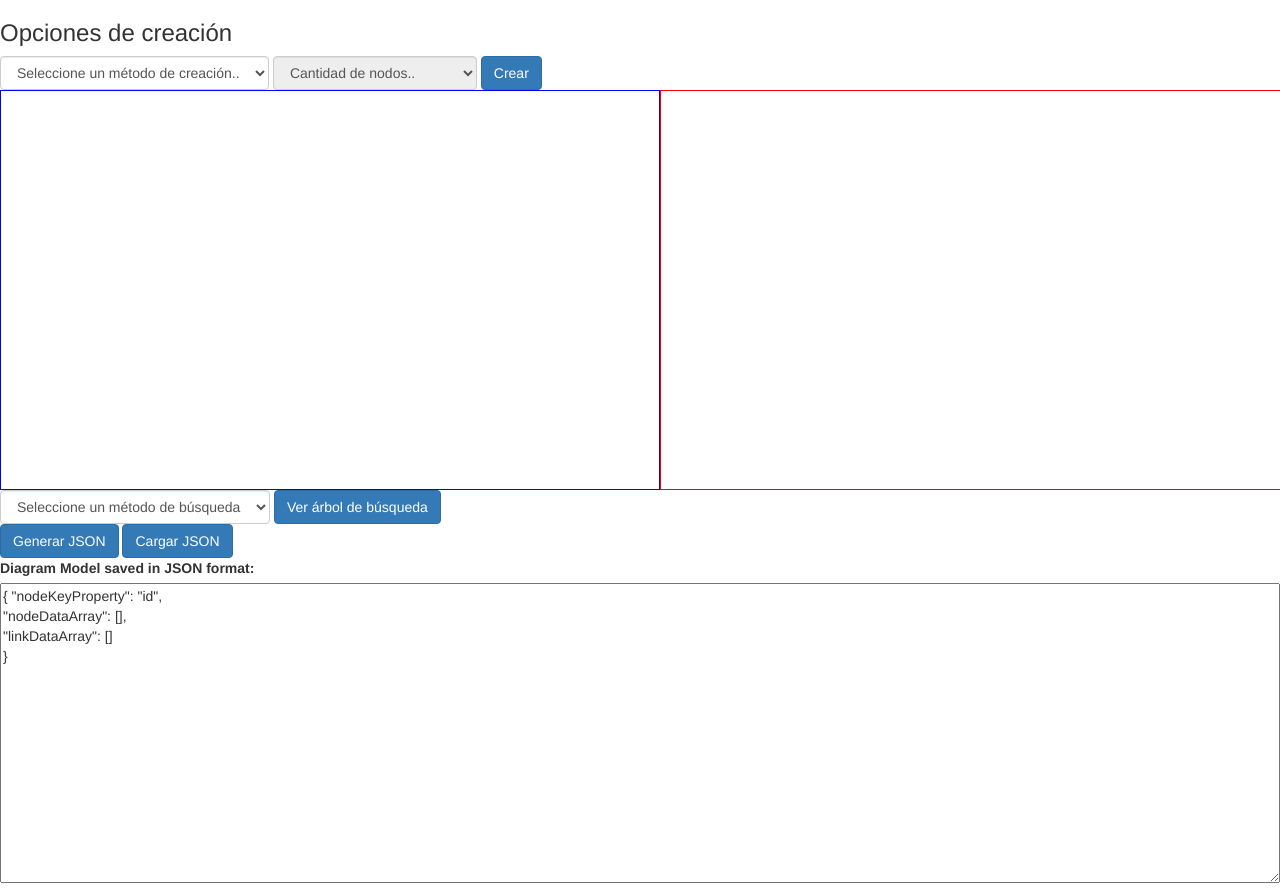
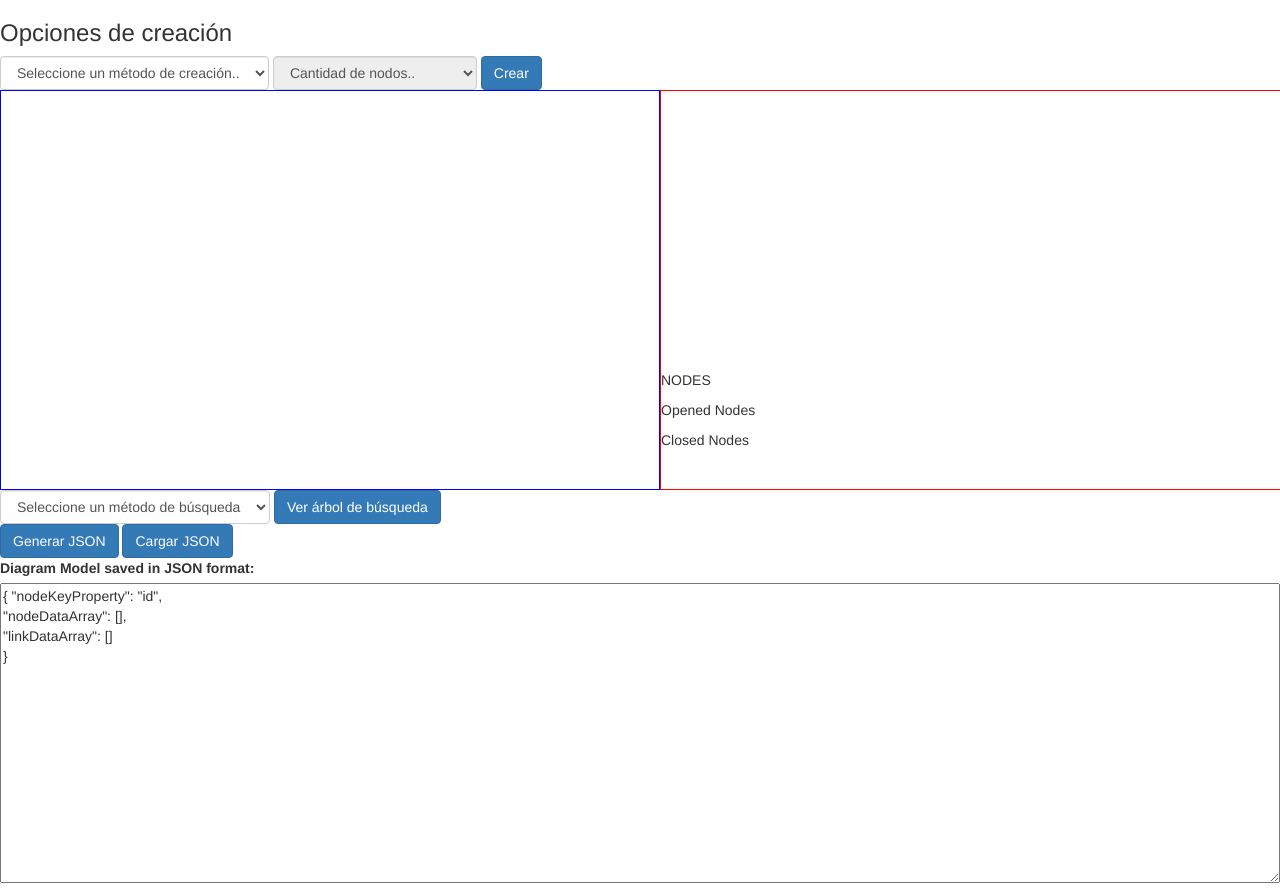
Before and after one commit to zamora95/Busquedas-IA, a plain HTML site: page busquedas.html in a window 1280 px wide. Shown: the top 888 px of the page. Drawn offline with nearby package versions, Linux system fonts and the light colour scheme; a script that the page names is missing.

Commit message:
cotainers

```diff
--- a/busquedas.html
+++ b/busquedas.html
@@ -31,13 +31,16 @@
 				<div id="editorDiv" style="border: solid 1px blue; width:660px; height:400px;"></div>
 			</td>
 			<td>
-				<div id="databox" style="width: 660px; height: 400px; border: solid 1px red;">
-					<!--<p>NODES</p>
-					<span id="nodes"></span>
-					<p>Transitions</p>
-					<span id="transitions"></span>
-					<p>Solution</p>
-					<span id="solution"></span>-->
+				<div id="container" style="width: 660px; height: 400px; border: solid 1px red; overflow: scroll;">
+					<div id="databox" style="width: 100%; height: 70%;"></div>
+
+					<div id="controls" style="width: 100%; height: 30%;">
+						<p>NODES</p>
+						<p>Opened Nodes</p>
+						<span id="openedNodes"></span>
+						<p>Closed Nodes</p>
+						<span id="closedNodes"></span>
+					</div>
 				</div>
 			</td>
 		</tr>
```
